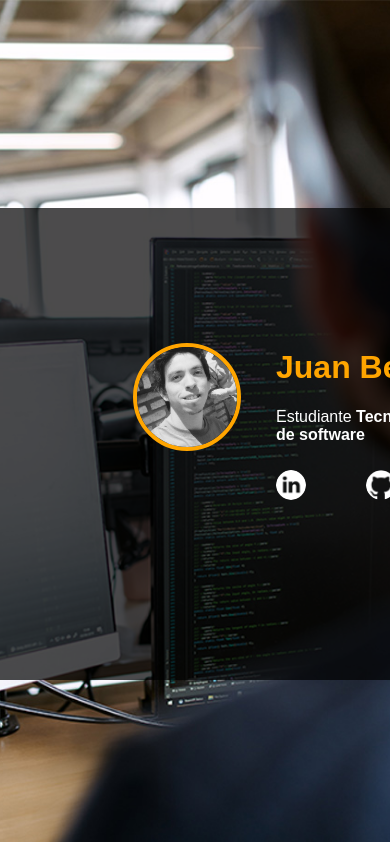
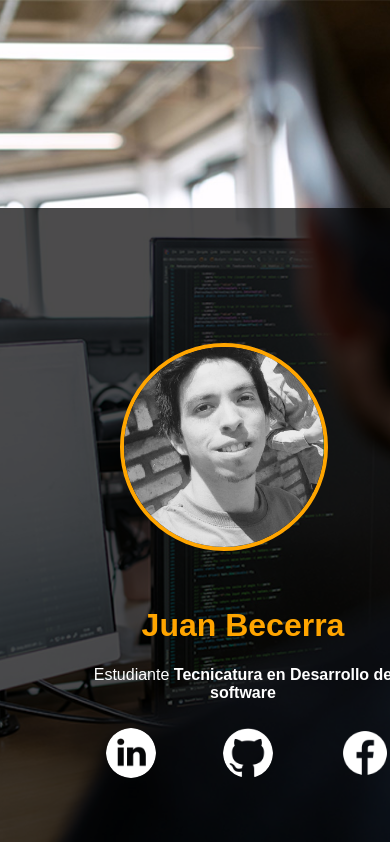
Before and after one commit to jb-2015/portfolio, a plain HTML site: page index.html in a window 390 px wide. Shown: the top 842 px of the page. Drawn offline with Linux system fonts and the light colour scheme.

Commit message:
ajuste de estilos

```diff
--- a/css/redes.css
+++ b/css/redes.css
@@ -16,3 +16,20 @@
 	height: 30px;
 	border: none;
 }
+
+@media (max-width: 480px){
+	#redes{
+		width: 100%;
+		justify-content: space-around;
+		/*background-color: red;*/
+		left: -10px;
+	}
+	#redes a img{
+		width: 50px;
+		height: 50px;
+	}
+}
+
+@media (max-width: 370px){
+
+}
--- a/css/responsive.css
+++ b/css/responsive.css
@@ -30,9 +30,9 @@
         background-attachment: fixed;
     }
     .me{
-        display:  flex;
-        flex-direction: row;
-        justify-content: space-around;
+        display:  block;
+        left: -13px;
+
     }
     .seccion{
         display: block;
@@ -40,10 +40,18 @@
         left: -20px;
 
     }
+    .me img{
+        left: 10%;
+        width: 200px;
+        height: 200px;
+    }
     .me img,.descripcion{
         display: block;
 
 
+    }
+    .me .descripcion h1,p{
+        text-align: center;
     }
     .seccion hr{
         display: block;
@@ -72,7 +80,9 @@
 
 @media (max-width: 400px) {
 
-
+    .me{
+        left: -50px;
+    }
 }
 
 @media (max-width: 360px) {
```
